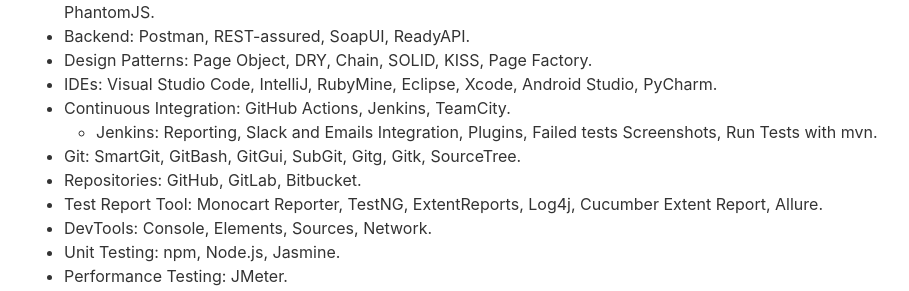
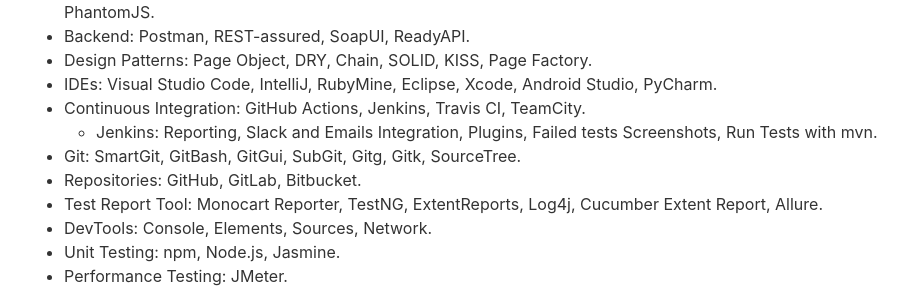
Before and after one commit to cvera08/full-resume, a Jekyll site: the page built from index.html, in a window 1280 px wide and 900 px high, scrolled down 4179 px. Shown: the part 162-453 px from the top of the window, without its empty margins (148-1057 px from the left). Built offline with Jekyll 4.4.1, drawn with Linux system fonts in a browser that asks for light colours.

Commit message:
feat: ci

```diff
--- a/_data/data.yml
+++ b/_data/data.yml
@@ -270,7 +270,7 @@ organization:
     - Backend: Postman, REST-assured, SoapUI, ReadyAPI.
     - Design Patterns: Page Object, DRY, Chain, SOLID, KISS, Page Factory.
     - IDEs: Visual Studio Code, IntelliJ, RubyMine, Eclipse, Xcode, Android Studio, PyCharm.
-    - Continuous Integration: GitHub Actions, Jenkins, TeamCity.
+    - Continuous Integration: GitHub Actions, Jenkins, Travis CI, TeamCity.
       - Jenkins: Reporting, Slack and Emails Integration, Plugins, Failed tests Screenshots, Run Tests with mvn.
     - Git: SmartGit, GitBash, GitGui, SubGit, Gitg, Gitk, SourceTree.
     - Repositories: GitHub, GitLab, Bitbucket.
```
